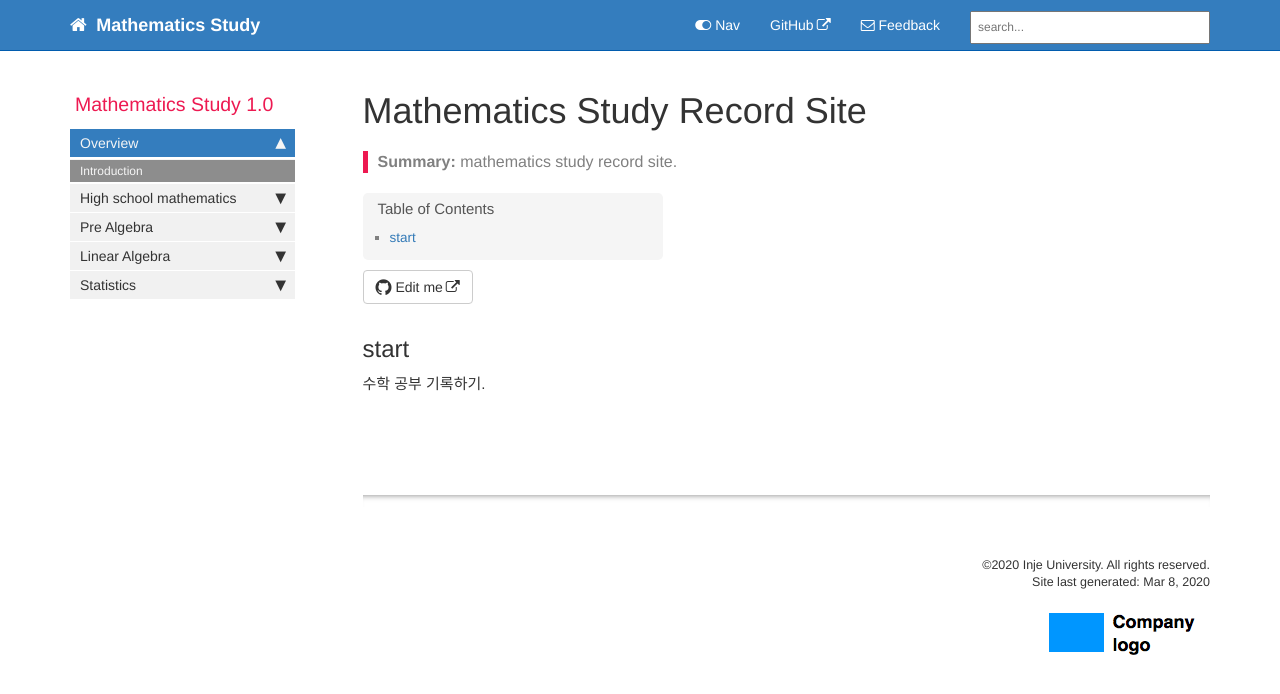
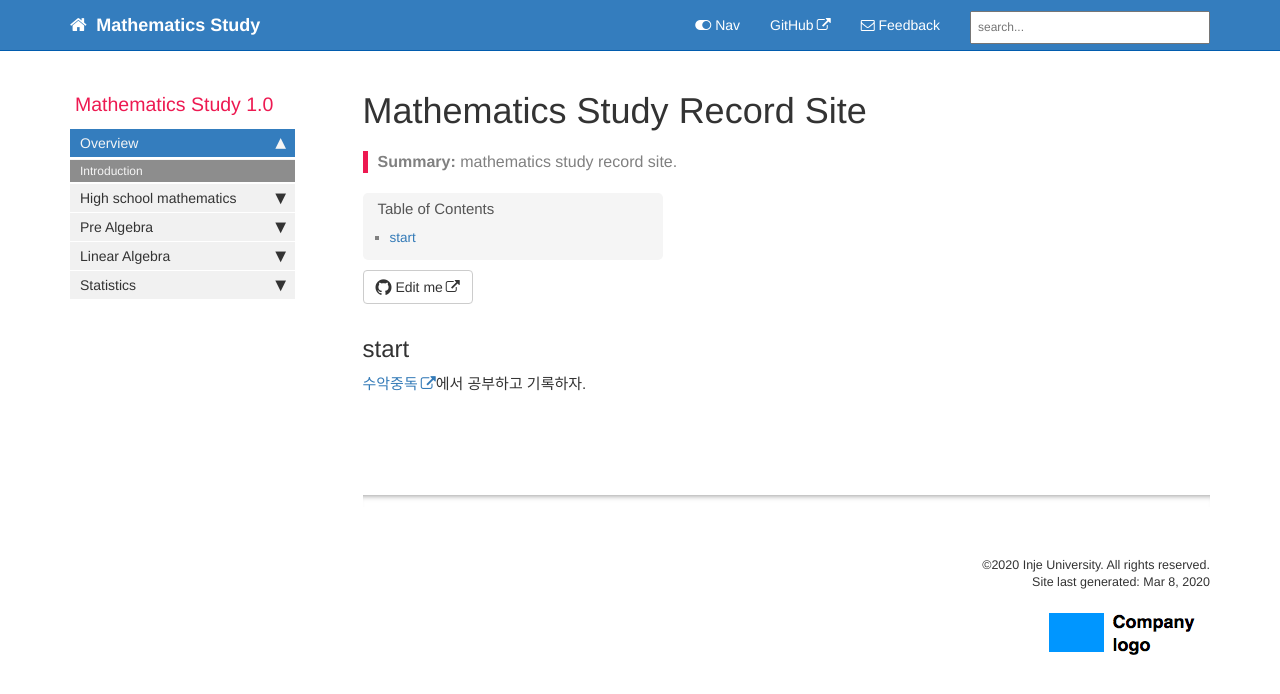
Before and after one commit to jongeunShin95/mathematics-study, a Jekyll site: the page built from index.md, in a window 1280 px wide. Shown: the top 694 px of the page. Built offline with Jekyll 4.4.1, drawn with Linux system fonts in a browser that asks for light colours; comment, search, counter and statistics services are not loaded.

```diff
--- a/index.md
+++ b/index.md
@@ -8,4 +8,4 @@ summary: mathematics study record site.
 
 ## start
 
-수학 공부 기록하기.
+[수악중독](https://mathjk.tistory.com/)에서 공부하고 기록하자.
```
